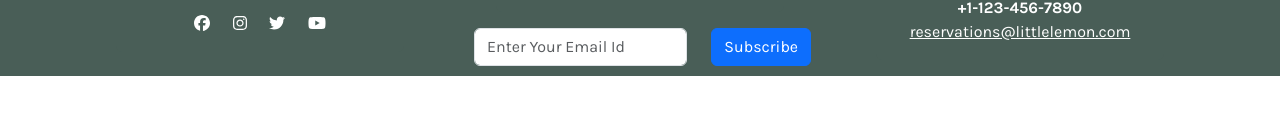
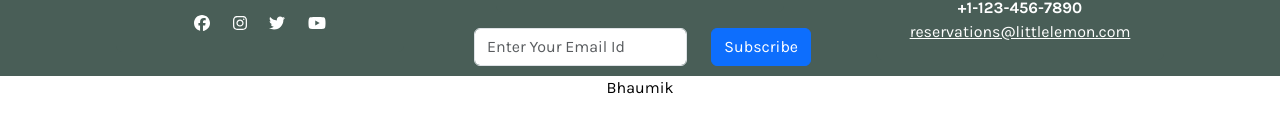
Before and after one commit to bhaumik5555/littlelemon, a React (Create React App) app: page / in a window 1280 px wide. Shown: the part 539-672 px from the top of the page. Built offline with nearby package versions, Linux system fonts and the light colour scheme.

Commit message:
app js modified - Bhaumik Added

```diff
--- a/src/App.js
+++ b/src/App.js
@@ -11,6 +11,7 @@ function App() {
         <Navigation/>
         <Main/>
         <Footer/>
+        <p>Bhaumik</p>
     </div>
   );
 }
```
